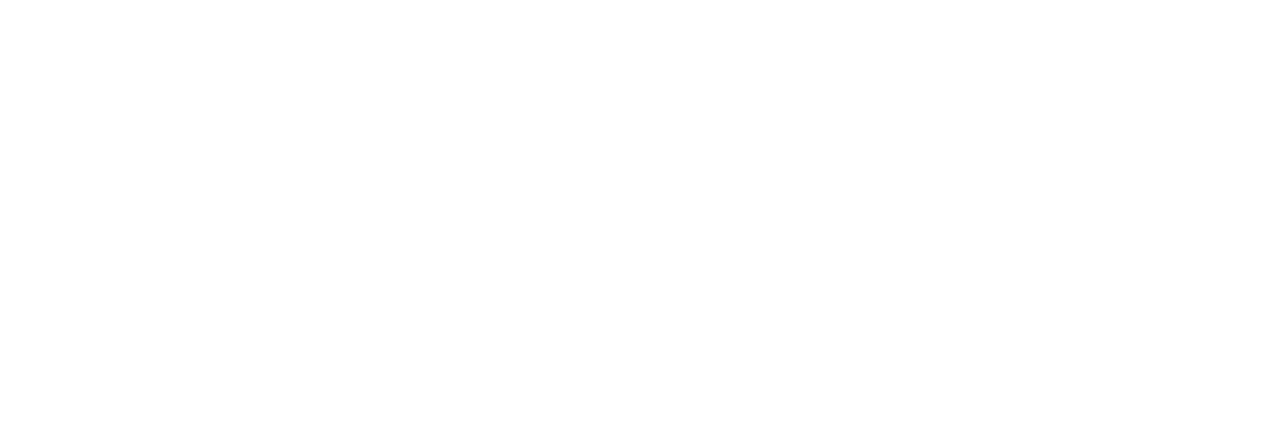
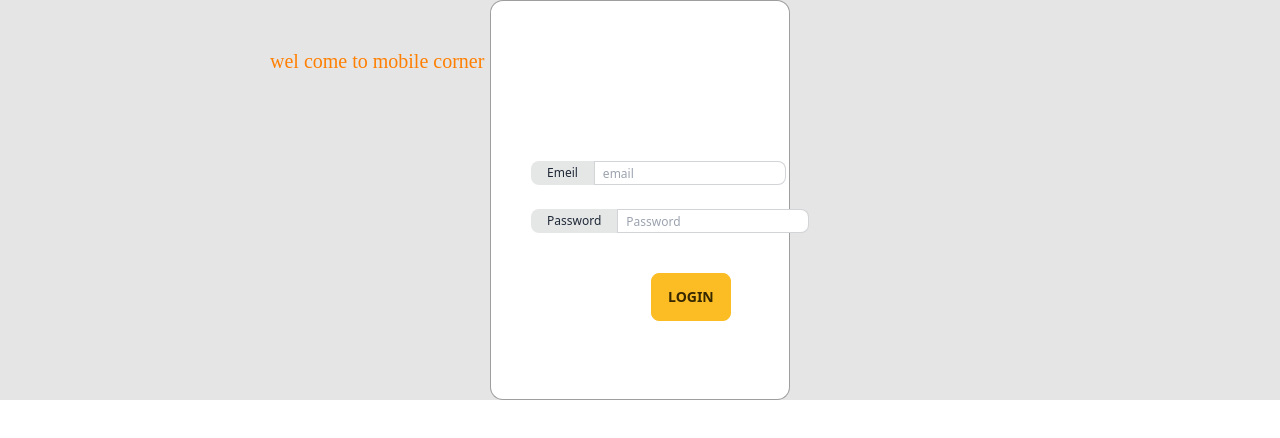
Before and after one commit to rajuhero/mobile-corner, a plain HTML site: page index.html in a window 1280 px wide. Drawn offline with nearby package versions, Linux system fonts and the light colour scheme.

Commit message:
add login page

```diff
--- a/index.html
+++ b/index.html
@@ -5,8 +5,47 @@
     <meta http-equiv="X-UA-Compatible" content="IE=edge">
     <meta name="viewport" content="width=device-width, initial-scale=1.0">
     <title>Document</title>
+    <link href="https://cdn.jsdelivr.net/npm/daisyui@2.51.5/dist/full.css" rel="stylesheet" type="text/css" />
+    <link rel="stylesheet" href="style.css">
 </head>
 <body>
+    <div class="container">
 
+        <div class="container-item">
+
+
+            <div class="login-item mx-auto">
+                <h1 class="h1">wel come to mobile corner</h1>
+
+
+                <div class="form-control mt-40 ml-10">
+                    <label class="input-group input-group-xs">
+                      <span>Emeil</span>
+                      <input type="text" placeholder="email" class="input input-bordered input-xs" />
+                    </label> <br>
+                  </div>
+                  <div class="form-control ml-10">
+                    <label class="input-group input-group-xs">
+                      <span>Password</span>
+                      <input type="text" placeholder="Password" class="input input-bordered input-xs" />
+                    </label>
+                  </div>
+                  <button class="btn btn-warning ml-40 mt-10">login</button>
+
+
+
+                  </div>
+
+
+
+        </div>
+
+        </div>
+
+
+    </div>
+
+
+    <script src="https://cdn.tailwindcss.com"></script>
 </body>
 </html>
--- a/style.css
+++ b/style.css
@@ -0,0 +1,32 @@
+body{
+
+   background-color: #E5E5E5;
+}
+
+ .h1{
+color:#FF7F00;
+position: absolute;
+width:300px;
+height: 185px;
+left:270px;
+top:50px;
+
+ font-family:'Poppins';
+ font-style:normal ;
+ font-size:20px;
+ line-height:22px ;
+}
+.login-item{
+
+
+margin-left: 100px;
+width:300px;
+height:400px;
+
+
+top:328px;
+
+background: #FFFFFF;
+border: 1px solid rgba(108, 106, 106, 0.65);
+border-radius: 13px;
+}
```
Also changed, not shown: api.html (added, +12 -0 lines).
